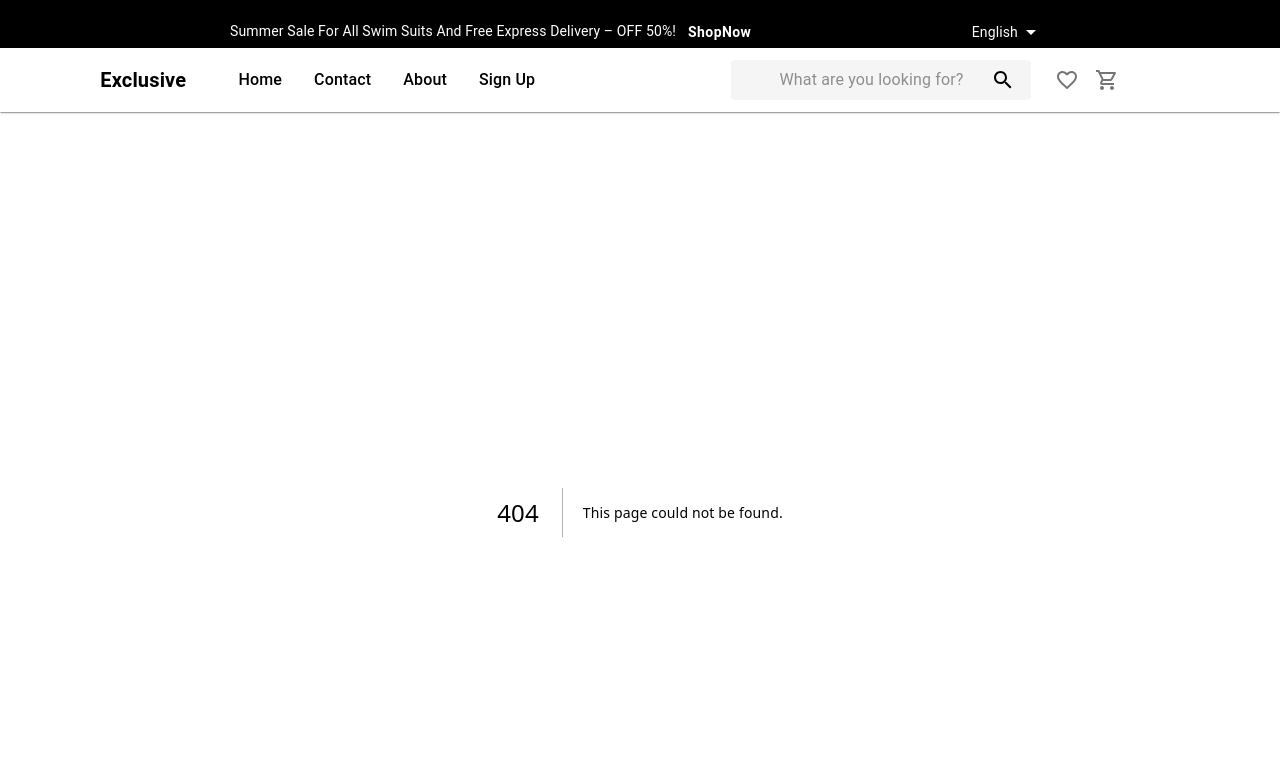
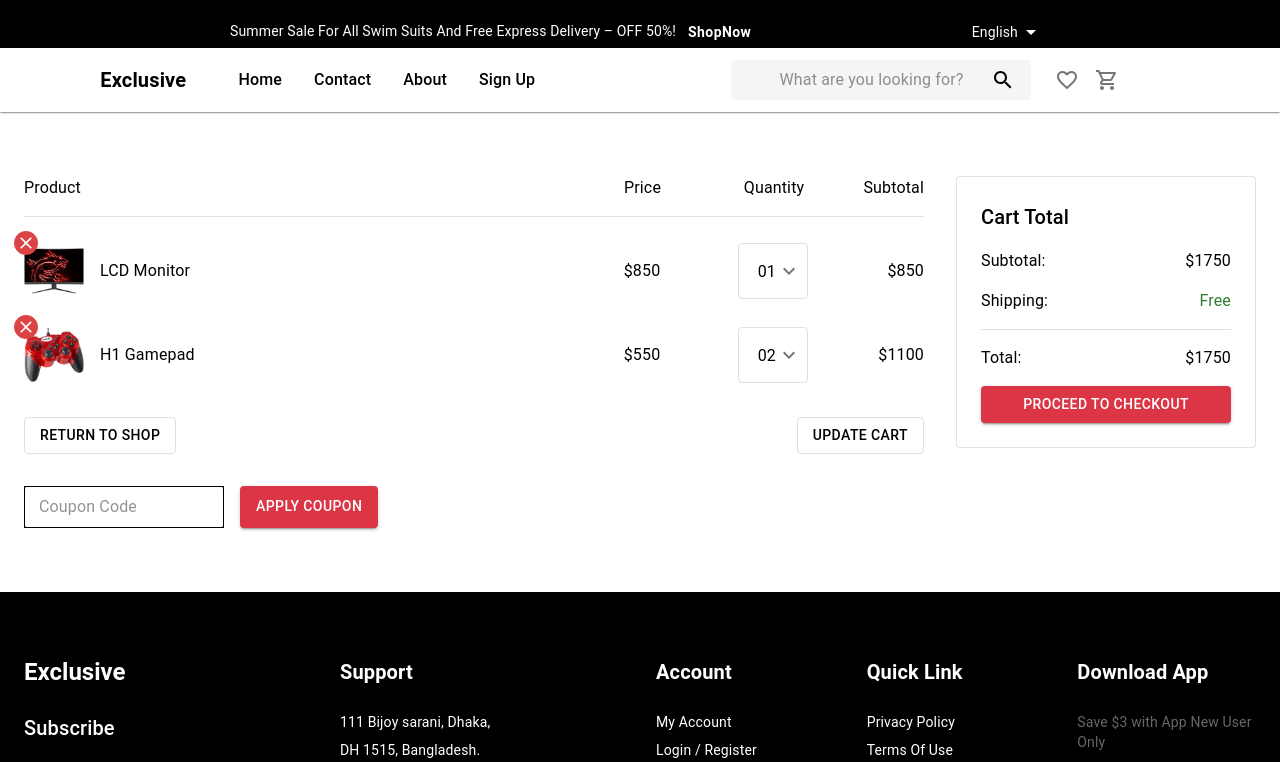
Before and after one commit to MahmutSamii/E-Commerce, a Next.js app: page /cart in a window 1280 px wide. Before the commit this address had no page. Shown: the top 762 px of the page. Built offline with nearby package versions, Linux system fonts and the light colour scheme.

Commit message:
feat: added cart page

```diff
--- /dev/null
+++ b/src/app/cart/page.tsx
@@ -0,0 +1,216 @@
+'use client'
+import React, { useState } from 'react';
+import {
+    Box,
+    Typography,
+    Button,
+    TextField,
+    Stack,
+    Container,
+    IconButton,
+    Divider,
+    Paper,
+    Select,
+    MenuItem
+} from '@mui/material';
+import KeyboardArrowDownIcon from '@mui/icons-material/KeyboardArrowDown';
+import CloseIcon from '@mui/icons-material/Close';
+
+const CartItem = ({ image, name, price, quantity }) => {
+    const [qty, setQty] = useState(quantity);
+
+    return (
+        <Box sx={{ display: 'flex', alignItems: 'center', gap: 2, mb: 3, position: 'relative' }}>
+            <Box sx={{ position: 'relative', width: 60, height: 60 }}>
+                <IconButton
+                    sx={{
+                        position: 'absolute',
+                        top: -10,
+                        left:-10,
+                        p: 0.1,
+                        bgcolor: '#DB4444',
+                        color:'white',
+                        border: '1px solid #DB4444',
+                        '&:hover': {
+                            color:'black',
+                            bgcolor: 'white'
+                        }
+                    }}
+                >
+                    <CloseIcon fontSize="small" />
+                </IconButton>
+                <Box component="img" src={image} alt={name} sx={{ width: '100%', height: '100%', objectFit: 'contain' }} />
+            </Box>
+            <Box sx={{ flex: 1 }}>
+                <Typography variant="body1">{name}</Typography>
+            </Box>
+            <Typography sx={{ width: 100, textAlign: 'center' }}>${price}</Typography>
+            <Box sx={{ width: 100, textAlign: 'right' }}>
+                <Select
+                    value={qty}
+                    onChange={(e) => setQty(e.target.value)}
+                    IconComponent={KeyboardArrowDownIcon}
+                    sx={{
+                        color:'black',
+                        width: 70,
+                        '.MuiOutlinedInput-notchedOutline': {
+                            borderColor: '#e0e0e0'
+                        },
+                        '&:hover .MuiOutlinedInput-notchedOutline': {
+                            borderColor: '#e0e0e0'
+                        },
+                        '&.Mui-focused .MuiOutlinedInput-notchedOutline': {
+                            borderColor: '#e0e0e0'
+                        }
+                    }}
+                >
+                    {[1, 2, 3, 4, 5].map((num) => (
+                        <MenuItem key={num} value={num} color={'black'} sx={{
+                            color:'black'
+                        }}>
+                            {num.toString().padStart(2, '0')}
+                        </MenuItem>
+                    ))}
+                </Select>
+            </Box>
+            <Typography sx={{ width: 100, textAlign: 'right' }}>${price * qty}</Typography>
+        </Box>
+    );
+};
+
+const ShoppingCart = () => {
+    const cartItems = [
+        {
+            id: 1,
+            name: 'LCD Monitor',
+            price: 850,
+            quantity: 1,
+            image: '/assets/png/tv.png'
+        },
+        {
+            id: 2,
+            name: 'H1 Gamepad',
+            price: 550,
+            quantity: 2,
+            image: '/assets/png/gamepad.png'
+        }
+    ];
+
+    return (
+        <Container maxWidth="lg" sx={{ py: 8 }}>
+            <Box sx={{ display: 'flex', gap: 4 }}>
+                <Box sx={{ flex: 1 }}>
+                    <Box sx={{ display: 'flex', borderBottom: 1, borderColor: 'divider', pb: 2, mb: 3 }}>
+                        <Typography sx={{ flex: 1 }}>Product</Typography>
+                        <Typography sx={{ width: 100, textAlign: 'left' }}>Price</Typography>
+                        <Typography sx={{ width: 100, textAlign: 'center' }}>Quantity</Typography>
+                        <Typography sx={{ width: 100, textAlign: 'right' }}>Subtotal</Typography>
+                    </Box>
+
+                    {cartItems.map(item => (
+                        <CartItem key={item.id} {...item} />
+                    ))}
+
+                    <Box sx={{ display: 'flex', gap: 2, mt: 4 }}>
+                        <Button
+                            variant="outlined"
+                            sx={{
+                                borderColor: '#e0e0e0',
+                                color: 'black',
+                                '&:hover': {
+                                    borderColor: '#e0e0e0',
+                                    bgcolor: 'transparent'
+                                }
+                            }}
+                        >
+                            Return To Shop
+                        </Button>
+                        <Button
+                            variant="outlined"
+                            sx={{
+                                marginLeft: 'auto',
+                                borderColor: '#e0e0e0',
+                                color: 'black',
+                                '&:hover': {
+                                    borderColor: '#e0e0e0',
+                                    bgcolor: 'transparent'
+                                }
+                            }}
+                        >
+                            Update Cart
+                        </Button>
+                    </Box>
+
+                    <Box sx={{ display: 'flex', gap: 2, mt: 4 }}>
+                        <TextField
+                            placeholder="Coupon Code"
+                            size="small"
+                            sx={{
+                                width: 200,
+                                '& .MuiOutlinedInput-root': {
+                                    borderRadius: 1
+                                },
+                                '& .MuiOutlinedInput-input': {
+                                    color: 'black',
+                                    border: '1px solid black'
+                                },
+                                '& .MuiOutlinedInput-input:focus': {
+                                    outline: 'none'
+                                }
+                            }}
+                        />
+                        <Button
+                            variant="contained"
+                            sx={{
+                                bgcolor: '#dc3545',
+                                color: 'white',
+                                '&:hover': {
+                                    bgcolor: '#c82333'
+                                }
+                            }}
+                        >
+                            Apply Coupon
+                        </Button>
+                    </Box>
+                </Box>
+
+                <Box sx={{ width: 300 }}>
+                    <Paper sx={{ color: 'black', height: 'fit-content', p: 3 }} elevation={0} variant="outlined">
+                        <Typography variant="h6" sx={{ mb: 2 }}>Cart Total</Typography>
+                        <Stack spacing={2}>
+                            <Box sx={{ display: 'flex', justifyContent: 'space-between' }}>
+                                <Typography>Subtotal:</Typography>
+                                <Typography>$1750</Typography>
+                            </Box>
+                            <Box sx={{ display: 'flex', justifyContent: 'space-between' }}>
+                                <Typography>Shipping:</Typography>
+                                <Typography color="success.main">Free</Typography>
+                            </Box>
+                            <Divider />
+                            <Box sx={{ display: 'flex', justifyContent: 'space-between' }}>
+                                <Typography>Total:</Typography>
+                                <Typography>$1750</Typography>
+                            </Box>
+                            <Button
+                                fullWidth
+                                variant="contained"
+                                sx={{
+                                    bgcolor: '#dc3545',
+                                    color: 'white',
+                                    mt: 2,
+                                    '&:hover': {
+                                        bgcolor: '#c82333'
+                                    }
+                                }}
+                            >
+                                Proceed to checkout
+                            </Button>
+                        </Stack>
+                    </Paper>
+                </Box>
+            </Box>
+        </Container>
+    );
+};
+
+export default ShoppingCart;
--- a/src/app/globals.css
+++ b/src/app/globals.css
@@ -8,7 +8,7 @@
 }
 
 body {
-  color: var(--foreground);
   background: var(--background);
+  color: black !important;
   font-family: "Poppins", sans-serif;
 }
```
